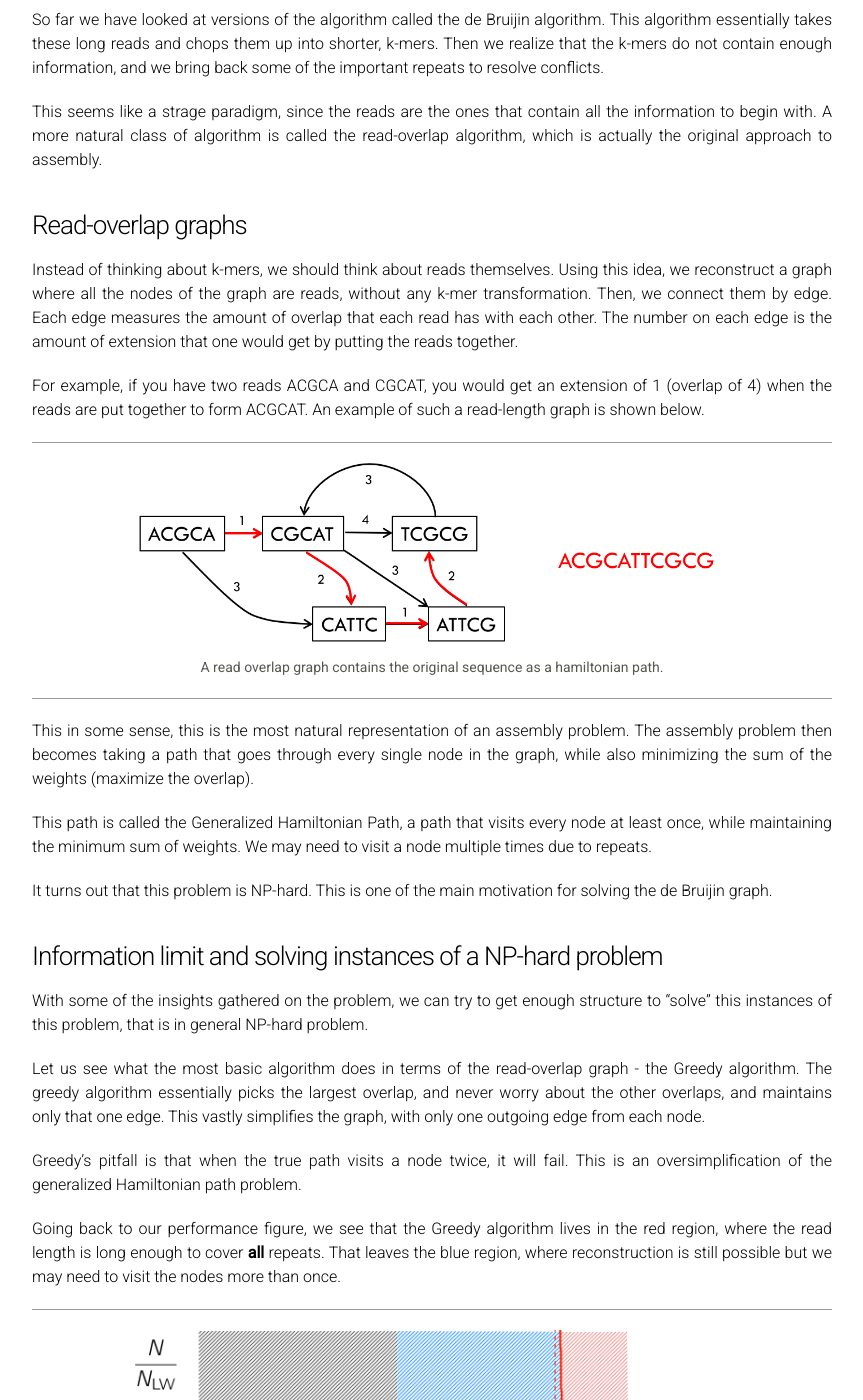
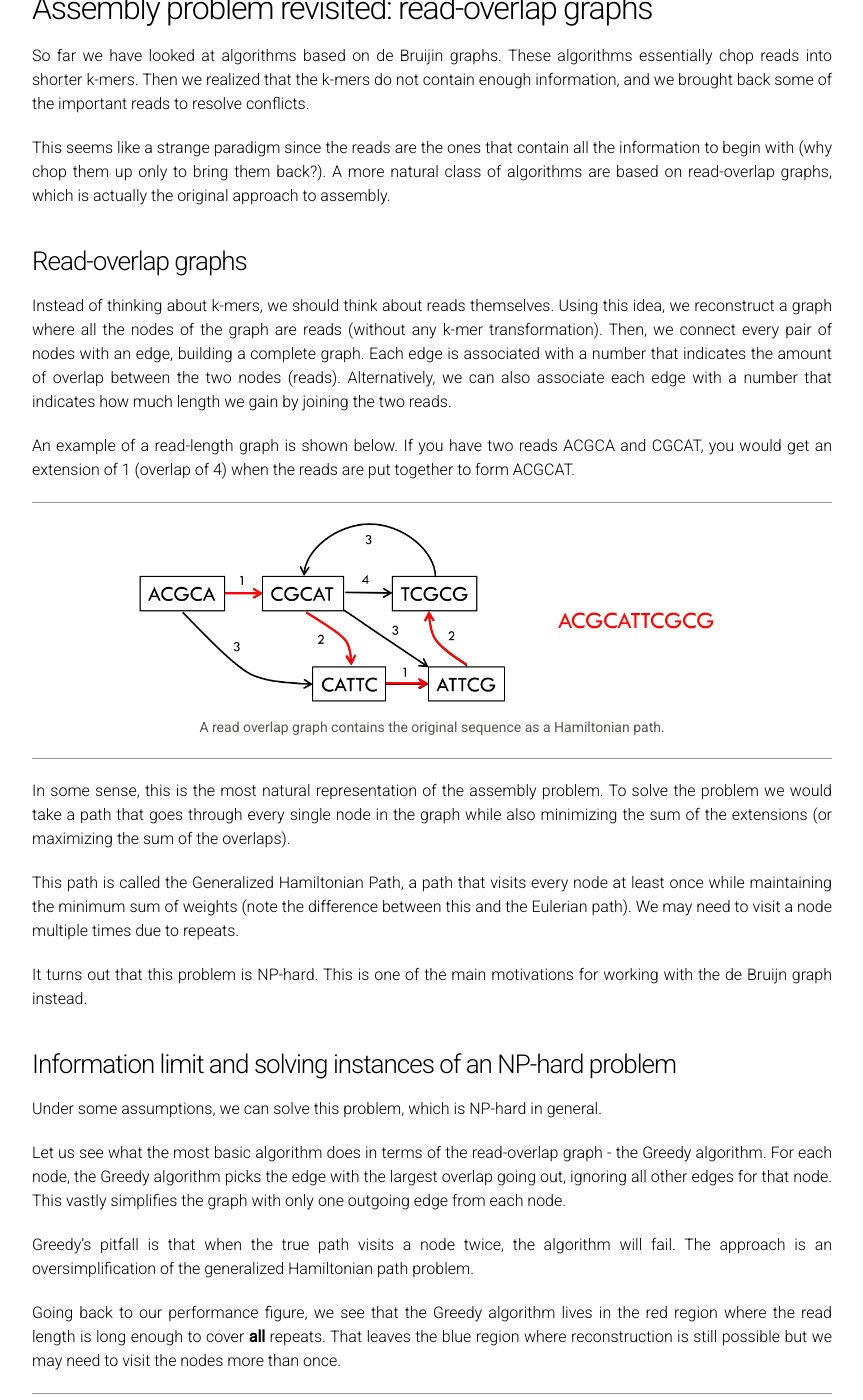
Before and after one commit to laurashen/data-science-sequencing.github.io, a Jekyll site: the page built from lectures/lecture9.md, in a window 1280 px wide and 1400 px high, scrolled down 5533 px. Shown: the whole window, without its empty margins (208-1071 px from the left). Built offline with Jekyll 4.4.1, drawn with Linux system fonts in a browser that asks for light colours; formulas are drawn with MathJax 3; comment, search, counter and statistics services are not loaded; some of the changed text lies outside the part shown.

Commit message:
edited and posted lecture 9

```diff
--- a/index.html
+++ b/index.html
@@ -69,6 +69,7 @@
         <a href="/assignments/project_guidelines">Project Guidelines and Ideas</a>
         <a href="/lectures/lecture7/">Lecture 7: Assembly - Necessary Conditions for Successful Assembly</a>
         <a href="/lectures/lecture8/">Lecture 8: Assembly - The de Bruijn Graph Algorithm</a>
+        <a href="/lectures/lecture9/">Lecture 9: Assembly - Multibridging and Read-Overlap Graphs</a>
     </div>
 
   </div>
--- a/lectures/lecture9.md
+++ b/lectures/lecture9.md
@@ -13,7 +13,7 @@
 
 ## Topics
 
-In the last lecture, we discussed about a practical algorithm based on the de Bruijin graph strucutre.
+In the last lecture, we discussed a practical algorithm based on the de Bruijin graph structure.
 In this lecture, we examine a tweak of the de Bruijin structure (k-mers)
 that has better performance. We then discuss the notion of read-overlap graphs.
 
@@ -23,80 +23,83 @@
     - <a href='#triple'>Multibridging</a>
 3. <a href='#readoverlap'>Assembly problem revisited: read-overlap graphs</a>
     - <a href='#read1'>Read-overlap graph</a>
-    - <a href='#info'>Information limit and solving instances of a NP-hard problem</a>
+    - <a href='#info'>Information limit and solving instances of an NP-hard problem</a>
     - <a href='#weakness'>Weakness of this framework of algorithm design</a>
 
 ## <a id='review'></a>Review of de Bruijin algorithm
 
 de Bruijin Graph Algorithm:
-	1. Chop L-mers (reads) into k-mers. These become basic units of the algorithm.
-	2. Build the de Bruijin graph from the k-mers.
-	3. Find the Eulerian Path.
+
+1. Chop L-mers (reads) into k-mers, the basic units of the algorithm.
+2. Build the de Bruijin graph from the k-mers.
+3. Find the Eulerian Path.
 
 Conditions for de Bruijin to succeed:
-	1. k - 1 > $$\ell_{\text{interleaved}}$$ (length of the longest interleaved repeat)
-	2. DNA is k-covered (A read and the read in the next position have k-overlap)
+
+1. k - 1 > $$\ell_{\text{interleaved}}$$ (length of the longest interleaved repeat)
+2. DNA is k-covered (the reads cover all bases in the DNA, and each read has k-overlap with at least one other read)
 
 Observe that the de Bruijin graph algorithm can achieve perfect assembly at shorter
-read lengths that Greedy, but coverage depth must be very high (even worse than
-Greedy in some cases!). This comes from the fact that the condition on bridging
-(k - 1 > $$\ell_{\text{interleaved}}$$). The k-mers must bridge
-**every** intereaved repeat.
+read lengths than Greedy, but the coverage depth must be very high (even worse than
+Greedy in some cases!). This comes from the condition on bridging
+(k - 1 > $$\ell_{\text{interleaved}}$$), which requires that the k-mers must bridge
+**every** interleaved repeat.
 
 For the lower bound, the necessary condition for reconstruction is that the interleaved repeats are bridged by the reads (not k-mers). There are only a few long interleaved repeats, and it is overkill to bridge all those with k-mers. We have the information to cover these interleaved repeats with the L-mer (reads) themselves, but we are not using this information by chopping them all into k-mers.
 
 <div class="fig figcenter fighighlight">
   <img src="/assets/lecture8/Figure9.png" width="75%">
-	<div class="figcaption">Lower bound from Lander-Waterman calculation, the read
+	<div class="figcaption">Lower bound from the Lander-Waterman calculation, the read
 	complexity necessary for the greedy algorithm and the
-  de Bruijn graph algorithm to succeed (with probability \(1-\epsilon\)), and Ukkonen's
+  de Bruijn graph algorithm to succeed (w. p. \(1-\epsilon\)), and Ukkonen's
 	lower bound for successful assembly (w. p. \(1-\epsilon\)).</div>
 </div>
 
 
 ## <a id='multi'></a>Making k smaller
 
-By taking advantage of the fact that we do not need to bridge **all** interleaved repeats with k-mers, we come up with modified versions of the de Bruijin algorithm. We set k  $$<< \ \ell_{\text{interleaved}}$$, and we do something special for the long interleaved repeats, which are few in numbers.
+By taking advantage of the fact that we do not need to bridge **all** interleaved repeats with k-mers, we can come up with modified versions of the de Bruijin algorithm. We set k  $$<< \ \ell_{\text{interleaved}}$$, and we do something special for the long interleaved repeats, which are few in numbers.
 
 ### <a id='simple'></a>Simple Bridging
 
-The problem we had when k <= $$\ell_{\text{interleaved}}$$+ 1 was that, we have confusion when finding the Eulerian path when traversing through all the edges, as covered in the previous lecture (Refer to examples of de Bruijin graphs in Lecture 8). When multiple Eulerian paths exist, we cannot guarantee a correct reconstruction.
+The problem we had when k $$\leq \ell_{\text{interleaved}}$$+ 1 was that we have confusion when finding the Eulerian path when traversing through all the edges, as covered in the previous lecture (Refer to examples of de Bruijin graphs in Lecture 8). When multiple Eulerian paths exist, we cannot guarantee a correct reconstruction.
 
-We can circumvent this problem by using the reads (L-mers) themselves to resolve the conflicts. In the figure below, with k < $$\ell_{\text{interleaved}}$$, there were two potential Eulerian paths, where one traverses the green segment first or the pink segment first.
+We can circumvent this problem by using the reads (L-mers) themselves to resolve the conflicts. In the figure below, with k < $$\ell_{\text{interleaved}}$$, there were two potential Eulerian paths: one traverses the green segment first and the other traverses the pink segment first.
 
 <div class="fig figcenter fighighlight">
   <img src="/assets/lecture9/Figure1.png" width="90%">
-	<div class="figcaption">Bridging read resolves one repeat and the unique Eulerian
-path resolves the other.</div>
+	<div class="figcaption">After resolving a node using a bridging read, we can find a unique Eulerian
+path through the graph.</div>
 </div>
 
-However, by incorporating the information in the bridging read, the we can reduce the number of Eulerian paths to one:
-	1. Find the bridging read on the graph, in this case on the top right.
-	2. Since we know that orange segment must follow the green segment, replicate the black node and create a separate path from green - black - orange.
+By incorporating the information in the bridging read, however, we can reduce the number of Eulerian paths to one. In other words, we can resolve the ambiguity in the graph as follows:
+
+1. Find the bridging read on the graph, in this case on the top right.
+2. Since we know that the orange segment must follow the green segment, replicate the black node and create a separate green - black - orange path.
 
 Information from bridging reads simplify the graph.
 
 At this point, our conditions for a successful assembly is as follows:
-	1. All interleaved repeats (except triple repeats) are singly bridged.
-	2. k-1 > $$\ell_{\text{triple}}$$ (length of the longest triple repeat).
+
+
+1. All interleaved repeats (except triple repeats) are singly bridged.
+2. k-1 > $$\ell_{\text{triple}}$$ (length of the longest triple repeat).
 
 The performance of this algorithm is shown in the figure below. Note that even though this reduces the number of reads we need, it is still not as close to the lower bound as we hope. Can we do better?
 
 <div class="fig figcenter fighighlight">
   <img src="/assets/lecture9/Figure2.png" width="75%">
-	<div class="figcaption">Lower bound from Lander-Waterman calculation, the read
+	<div class="figcaption">Lower bound from the Lander-Waterman calculation, the read
 	complexity necessary for the greedy algorithm, the
-  de Bruijn graph algorithm, and the SimpleBridging algorithm to succeed (with probability \(1-\epsilon\)), and Ukkonen's
+  de Bruijn graph algorithm, and the SimpleBridging algorithm to succeed (w. p. \(1-\epsilon\)), and Ukkonen's
 	lower bound for successful assembly (w. p. \(1-\epsilon\)).</div>
 </div>
 
 ### <a id='simple'></a>Multibridging
 
-The algorithm we outlined above had k - 1 > $$\ell_{\text{triple}}$$ as a condition, which allowed us to guarantee the bridging of all copies of all triple repeats. Triple repeats are special type of interleaved repeats in that, even when it is singly bridged, there is still ambiguity to the Eulerian path.
+The algorithm we outlined above had k - 1 > $$\ell_{\text{triple}}$$ as a condition, which allowed us to guarantee the bridging of all copies of all triple repeats. A triple repeat is a special type of interleaved repeat in that there may still be ambiguity to the Eulerian path even if the repeat is bridged.
 
-We can modify the algorithm further to get around the ambiguity. If the triple repeats are triple-bridged (meaning that every copy of the repeat has a bridging read), then we can separate the repeat node into three different distinct nodes that each connect to distinct adjacent nodes.
-
-In the figure below, if we have three reads that each bridge a copy of the grey triple repeat, then we can resolve the confusion.
+We can modify the algorithm further to get around the ambiguity. If the triple repeats are triple-bridged (meaning that every copy of the repeat is bridged by a read), then we can separate the repeat node into three different distinct nodes that each connect to distinct adjacent nodes. This is shown in the figure below.
 
 <div class="fig figcenter fighighlight">
   <img src="/assets/lecture9/Figure3.png" width="90%">
@@ -104,68 +107,67 @@
   one can resolve them locally.</div>
 </div>
 
-With this in mind, our conditions for success then becomes [Bresler, Bresler, Tse, 2013](http://arxiv.org/abs/1301.0068):
+With this in mind, our conditions for success then becomes ([Bresler, Bresler, Tse, 2013](http://arxiv.org/abs/1301.0068)):
 
-1. Triple repeats are ALL bridged.
+1. All copies of all triple repeats are bridged.
 2. Interleaved repeats are singly bridged
-3. Coverage
+3. Coverage (each base in the genome is covered by at least one read)
 
 
 We also see that the performance of the multibridging algorithm is close to that of the lower bound.
 
 <div class="fig figcenter fighighlight">
   <img src="/assets/lecture9/Figure4.png" width="75%">
-	<div class="figcaption">Lower bound from Lander-Waterman calculation, the read
+	<div class="figcaption">Lower bound from the Lander-Waterman calculation, the read
 	complexity necessary for the greedy algorithm, the
-  de Bruijn graph algorithm, the SimpleBridging algorithm, and the MultiBridging algorithm to succeed (with probability \(1-\epsilon\)), and Ukkonen's
+  de Bruijn graph algorithm, the SimpleBridging algorithm, and the MultiBridging algorithm to succeed (w. p. \(1-\epsilon\)), and Ukkonen's
 	lower bound for successful assembly (w. p. \(1-\epsilon\)).</div>
 </div>
 
 ## <a id='readoverlap'></a>Assembly problem revisited: read-overlap graphs
 
-So far we have looked at versions of the algorithm called the de Bruijin algorithm. This algorithm essentially takes these long reads and chops them up into shorter, k-mers. Then we realize that the k-mers do not contain enough information, and we bring back some of the important repeats to resolve conflicts.
+So far we have looked at algorithms based on de Bruijin graphs. These algorithms essentially chop reads into shorter k-mers. Then we realized that the k-mers do not contain enough information, and we brought back some of the important reads to resolve conflicts.
 
-This seems like a strage paradigm, since the reads are the ones that contain all the information to begin with. A more natural class of algorithm is called the read-overlap algorithm, which is actually the original approach to assembly.
+This seems like a strange paradigm since the reads are the ones that contain all the information to begin with (why chop them up only to bring them back?). A more natural class of algorithms are based on read-overlap graphs, which is actually the original approach to assembly.
 
 ### <a id='read1'></a>Read-overlap graphs
 
-Instead of thinking about k-mers, we should think about reads themselves. Using this idea, we reconstruct a graph where all the nodes of the graph are reads, without any k-mer transformation. Then, we connect them by edge. Each edge measures the amount of overlap that each read has with each other. The number on each edge is the amount of extension that one would get by putting the reads together.
+Instead of thinking about k-mers, we should think about reads themselves. Using this idea, we reconstruct a graph where all the nodes of the graph are reads (without any k-mer transformation). Then, we connect every pair of nodes with an edge, building a complete graph. Each edge is associated with a number that indicates the amount of overlap between the two nodes (reads). Alternatively, we can also associate each edge with a number that indicates how much length we gain by joining the two reads.
 
-For example, if you have two reads ACGCA and CGCAT, you would get an extension of 1 (overlap of 4) when the reads are put together to form ACGCAT. An example of such a read-length graph is shown below.
+An example of a read-length graph is shown below. If you have two reads ACGCA and CGCAT, you would get an extension of 1 (overlap of 4) when the reads are put together to form ACGCAT.
 
 <div class="fig figcenter fighighlight">
   <img src="/assets/lecture9/Figure5.png" width="75%">
 	<div class="figcaption">A read overlap graph contains the  original sequence
-  as a hamiltonian path.</div>
+  as a Hamiltonian path.</div>
 </div>
 
-This in some sense, this is the most natural representation of an assembly problem. The assembly problem then becomes taking a path that goes through every single node in the graph, while also minimizing the sum of the weights (maximize the overlap).
+In some sense, this is the most natural representation of the assembly problem. To solve the problem we would take a path that goes through every single node in the graph while also minimizing the sum of the extensions (or maximizing the sum of the overlaps).
 
-This path is called the Generalized Hamiltonian Path, a path that visits every node at least once, while maintaining the minimum sum of weights. We may need to visit a node multiple times due to repeats.
+This path is called the Generalized Hamiltonian Path, a path that visits every node at least once while maintaining the minimum sum of weights (note the difference between this and the Eulerian path). We may need to visit a node multiple times due to repeats.
 
-It turns out that this problem is NP-hard. This is one of the main motivation for solving the de Bruijin graph.
+It turns out that this problem is NP-hard. This is one of the main motivations for working with the de Bruijn graph instead.
 
-### <a id='info'></a>Information limit and solving instances of a NP-hard problem
+### <a id='info'></a>Information limit and solving instances of an NP-hard problem
 
-With some of the insights gathered on the problem, we can try to get enough structure to "solve" this instances of this problem, that is in general NP-hard problem.
+Under some assumptions, we can solve this problem, which is NP-hard in general.
 
-Let us see what the most basic algorithm does in terms of the read-overlap graph - the Greedy algorithm. The greedy algorithm essentially picks the largest overlap, and never worry about the other overlaps, and maintains only that one edge. This vastly simplifies the graph, with only one outgoing edge from each node.
+Let us see what the most basic algorithm does in terms of the read-overlap graph - the Greedy algorithm. For each node, the Greedy algorithm picks the edge with the largest overlap going out, ignoring all other edges for that node. This vastly simplifies the graph with only one outgoing edge from each node.
 
-Greedy's pitfall is that when the true path visits a node twice, it will fail. This is an oversimplification of the generalized Hamiltonian path problem.
+Greedy's pitfall is that when the true path visits a node twice, the algorithm will fail. The approach is an oversimplification of the generalized Hamiltonian path problem.
 
-Going back to our performance figure, we see that the Greedy algorithm lives in the red region, where the read length is long enough to cover **all** repeats. That leaves the blue region, where reconstruction is still possible but we may need to visit the nodes more than once.
+Going back to our performance figure, we see that the Greedy algorithm lives in the red region where the read length is long enough to cover **all** repeats. That leaves the blue region where reconstruction is still possible but we may need to visit the nodes more than once.
 
 <div class="fig figcenter fighighlight">
   <img src="/assets/lecture9/Figure6.png" width="75%">
 	<div class="figcaption">Information limits in the read-overlap graph framework.</div>
 </div>
 
-Then we ask ourselves, do we need to visit a node more than 2 times? This refers to an unbridged triple repeat situation, in which reconstruction is not possible anyway. In the figure below, we notice that either the blue or red path is possible.
+Note that we only need to visit a node more than 2 times if and only if there exists an unbridged triple repeat, but reconstruction in this situation is not possible anyway. In the figure below, we notice that we cannot determine whether we should traverse the blue or red path first.
 
 <div class="fig figcenter fighighlight">
   <img src="/assets/lecture9/Figure7.png" width="75%">
-	<div class="figcaption">This shows that we can not visit a read more than two reads unless
-  a triple repeat is not bridged.</div>
+	<div class="figcaption"> Since a triple repeat is not bridged, we cannot determine whether we should traverse the blue or red path first.</div>
 </div>
 
 The information analysis shows us that the Greedy is an oversimplification, but we do not need to visit a node more than twice; this stands on the left of the lower bound (figure below). We need an algorithm that visits each node no more than twice.
@@ -175,19 +177,15 @@
 	<div class="figcaption"> The use of "Not-so-greedy" to achieve theoretic limits.</div>
 </div>
 
-This algorithm is called the "Not-so-greedy" algorithm that keeps exactly two best extensions for each node, and throws away all else. The complexity is linear with the number of reads. In the green region, we can overcome the NP-hardness of the Hamiltonian problem.
+This algorithm is called the "Not-so-greedy" algorithm, and it keeps exactly the two best extensions for each node. The complexity is linear with the number of reads. Therefore in the green region, we can overcome the NP-hardness of the Hamiltonian problem.
 
 ### <a id='weakness'></a>Weakness of this framework of algorithm design
 
-We note that the design of algorithms like Not-so-greedy (which are
-optimal theoretically) are designed assuming that the genome can be assembled completely. These are
-useful when we have where one does not bridge repeats, but bridges all interleaved
-repeats. In practice, there are few such data-sets. Here, one usually is in regimes where either all repeats are bridged
-(for example the [Pacbio _E. coli_ data-set](https://github.com/PacificBiosciences/DevNet/wiki/E.-coli-Bacterial-Assembly)),
+We note that algorithms like Not-so-greedy (which are
+optimal theoretically) are designed assuming that the genome can be assembled completely. These algorithms are useful when we have datasets where not all repeats are bridged, but all interleaved repeats are bridged. In practice, datasets are in regimes where either all repeats are bridged
+(for example the [Pacbio _E. coli_ data-set](https://github.com/PacificBiosciences/DevNet/wiki/E.-coli-Bacterial-Assembly))
 or even interleaved repeats are not bridged (for example the
 [Pacbio human chromosome 1 data-set](https://github.com/PacificBiosciences/DevNet/wiki/H_sapiens_54x_release)).
-This makes algorithms like Not-so-greedy to be of limited appeal in practice.
-
-Thus practically in the Read-Overlap graph framework, the greedy algorithm, and
+Algorithms like Not-so-greedy are therefore of limited appeal in practice. For this reason, the Greedy algorithm and
 algorithms like [string graph](http://bioinformatics.oxfordjournals.org/content/21/suppl_2/ii79.abstract)
-still rule the roost currently.
+still remain popular when working in the read-overlap graph framework.
```
Also changed, not shown: other parts of lectures/lecture9.md (+1 -1 lines).
